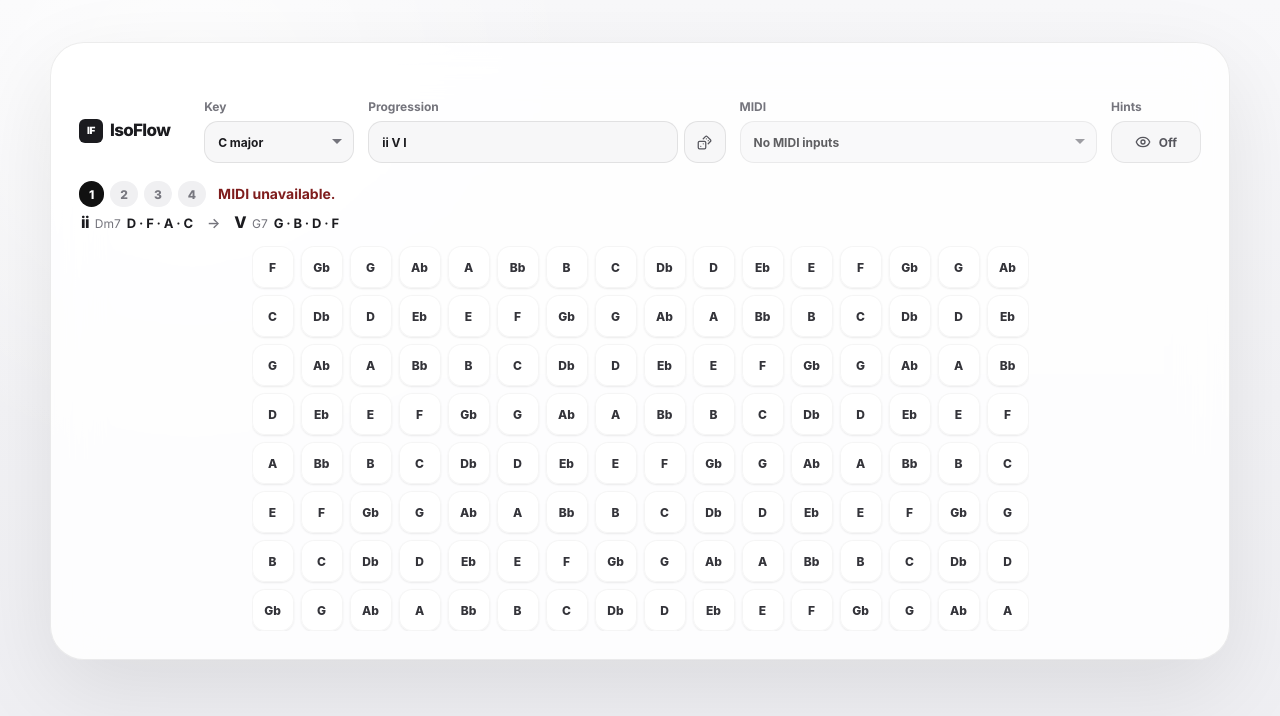
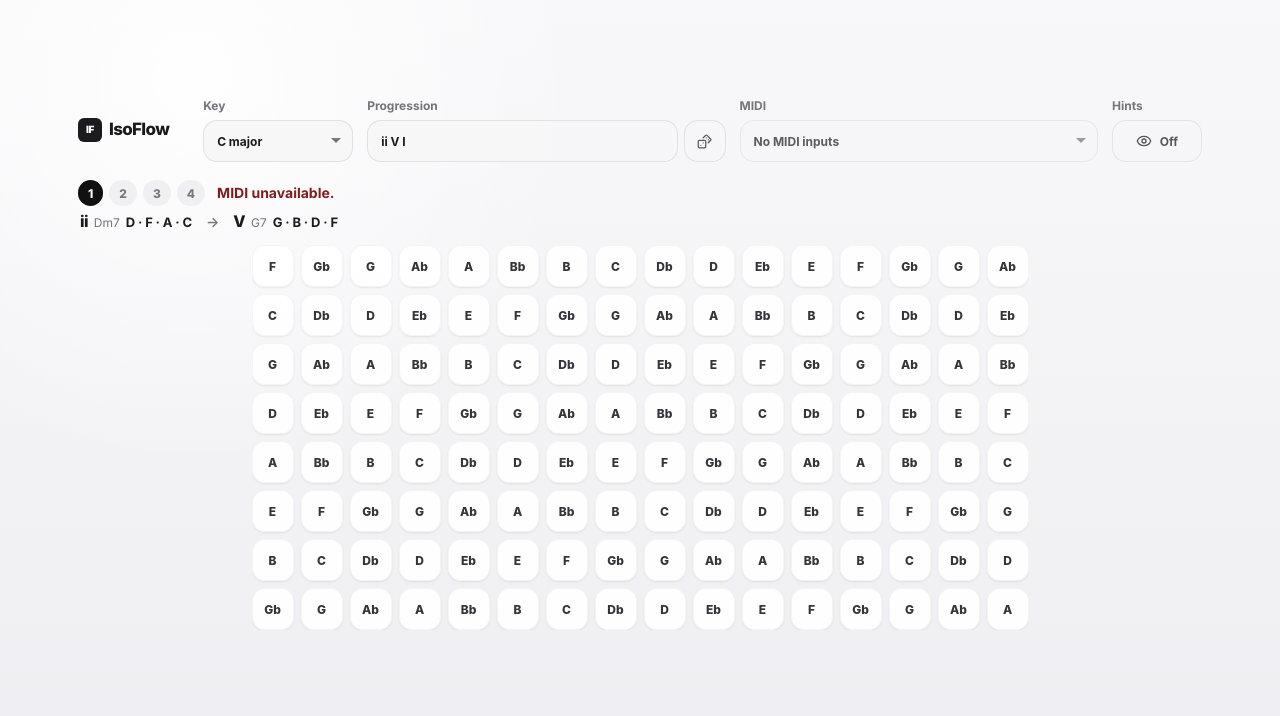
Before and after one commit to kazemio/isoflow, a React (Vite) app: page / in a window 1280 px wide. Shown: the top 716 px of the page. Built offline with nearby package versions, Linux system fonts and the light colour scheme.

Commit message:
Flattend app on the page itself

```diff
--- a/src/styles.css
+++ b/src/styles.css
@@ -40,11 +40,6 @@ button {
 
 .panel {
   width: min(1180px, 100%);
-  border: 1px solid rgba(0, 0, 0, 0.075);
-  border-radius: 34px;
-  background: rgba(255, 255, 255, 0.84);
-  box-shadow: 0 30px 90px rgba(0, 0, 0, 0.09);
-  backdrop-filter: blur(24px);
   padding: 28px;
 }
 
@@ -376,7 +371,6 @@ button:disabled {
 
   .panel {
     padding: 18px;
-    border-radius: 24px;
   }
 
   .controls {
```
